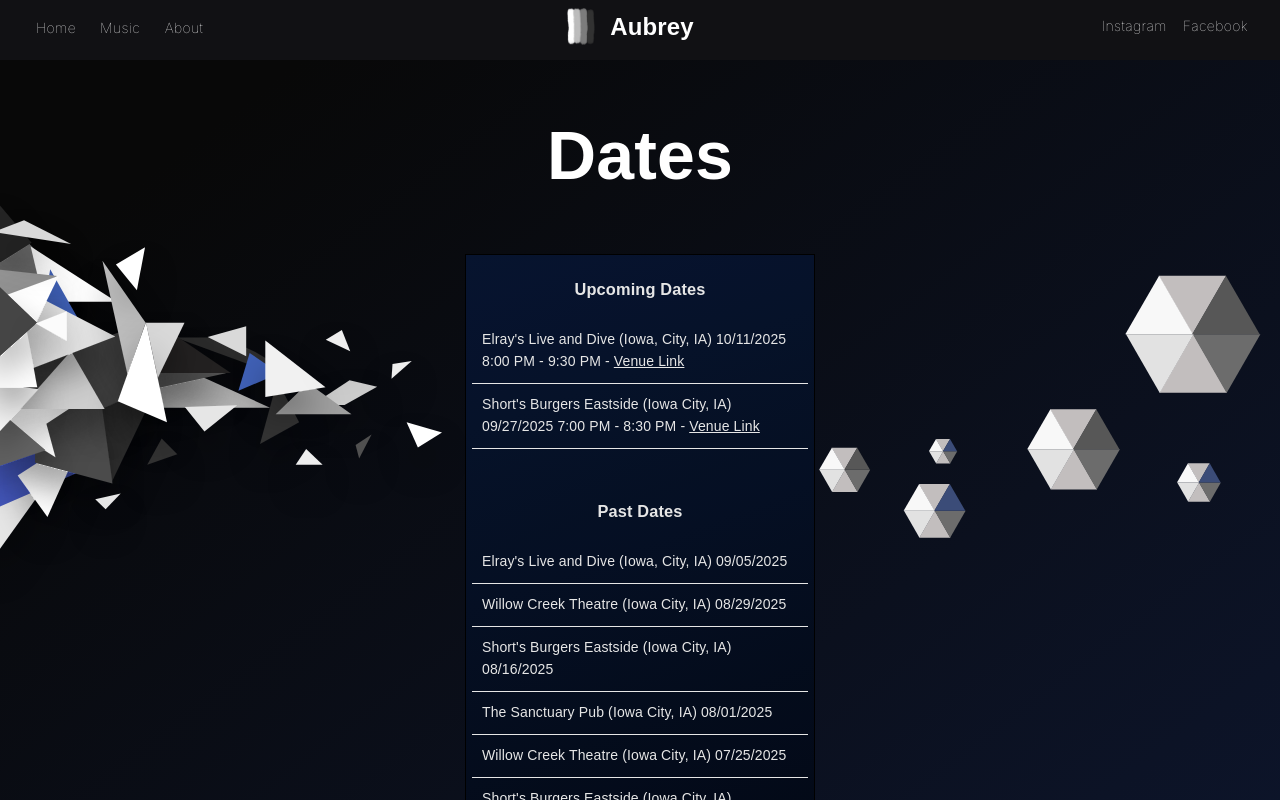
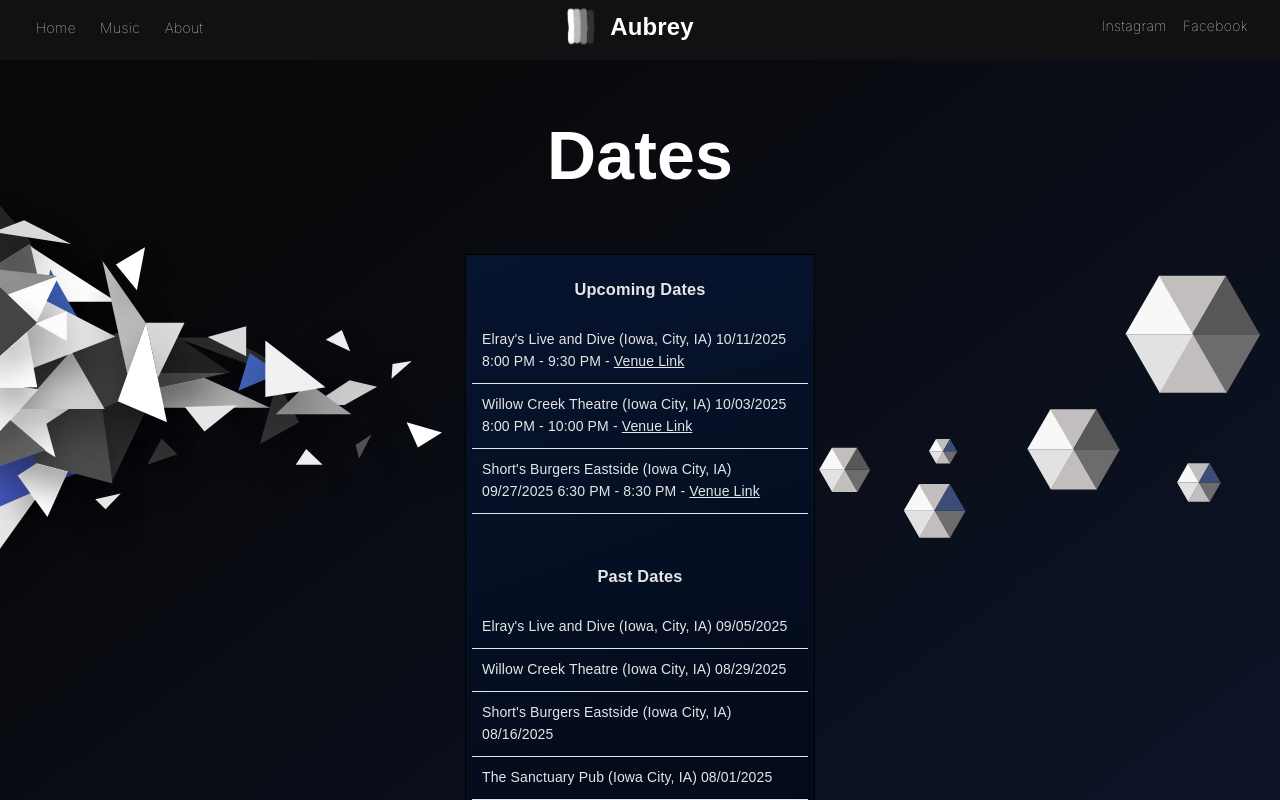
Before and after one commit to aubreyyates/theaubreymusic, a React (Create React App) app: page / in a window 1280 px wide. Shown: the top 800 px of the page. Built offline with nearby package versions, Linux system fonts and the light colour scheme; a web font is replaced by a local one.

Commit message:
Update dates.

```diff
--- a/src/pages/home/HomeOverlay.css
+++ b/src/pages/home/HomeOverlay.css
@@ -31,7 +31,7 @@
 
 #home-main-box {
   position: relative;
-  height: 1358px;
+  height: 1418px;
   width: 350px;
   background-color: rgb(0, 0, 0);
   padding: 1px;
--- a/src/pages/home/HomeOverlay.js
+++ b/src/pages/home/HomeOverlay.js
@@ -9,7 +9,8 @@ import ShapesLeft from './svgComponents/shapesLeft';
 
 let upcomingDates = [
   { text: `Elray's Live and Dive (Iowa, City, IA) 10/11/2025 8:00 PM - 9:30 PM`, link: `https://www.elraysliveanddive.com/` },
-  { text: `Short's Burgers Eastside (Iowa City, IA) 09/27/2025 7:00 PM - 8:30 PM`, link: `https://shortsburger.com/` }
+  { text: `Willow Creek Theatre (Iowa City, IA) 10/03/2025 8:00 PM - 10:00 PM`, link: `https://willowcreektheatre.org/` },
+  { text: `Short's Burgers Eastside (Iowa City, IA) 09/27/2025 6:30 PM - 8:30 PM`, link: `https://shortsburger.com/` }
 ];
 
 let pastDates = [
--- a/src/pages/home/index.js
+++ b/src/pages/home/index.js
@@ -9,7 +9,7 @@ const Home = () => {
   return (
     <Grid>
       <div id="home-container">
-        <Grid style={{ height: '1590px', position: 'relative' }}>
+        <Grid style={{ height: '1650px', position: 'relative' }}>
           <HomeOverlay></HomeOverlay>
         </Grid>
       </div>
```
